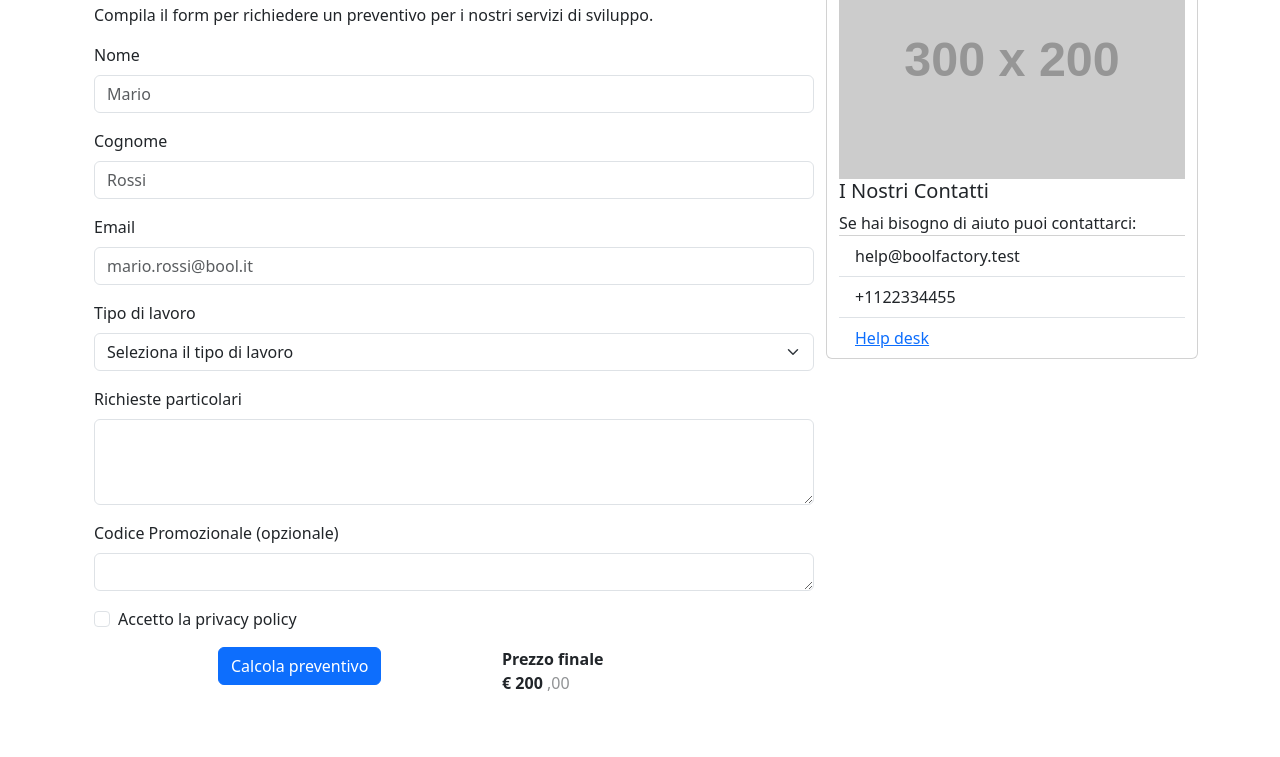
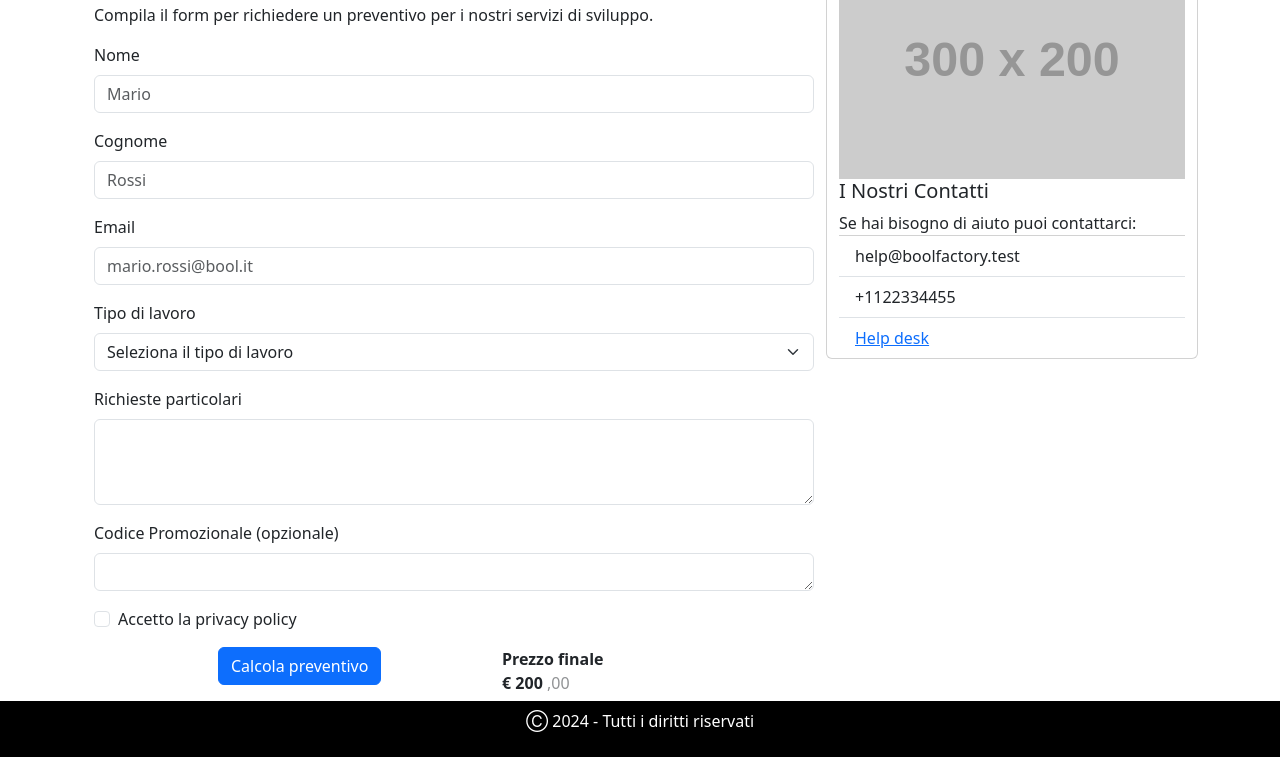
Before and after one commit to naraccivincenzo/bootstrap-preventivo, a plain HTML site: page index.html in a window 1280 px wide. Shown: the part 125-882 px from the top of the page. Before the commit the page ends 826 px from the top, so only its background shows below. Drawn offline with nearby package versions, Linux system fonts and the light colour scheme; placeholder pictures from the web are drawn by us.

Commit message:
added footer

```diff
--- a/index.html
+++ b/index.html
@@ -96,6 +96,10 @@
         </div>
     </main>
 
+    <footer class="bg-black text-white text-center py-2">
+        <p>&#9400; 2024 - Tutti i diritti riservati</p>
+    </footer>
+
 
 
 
```
